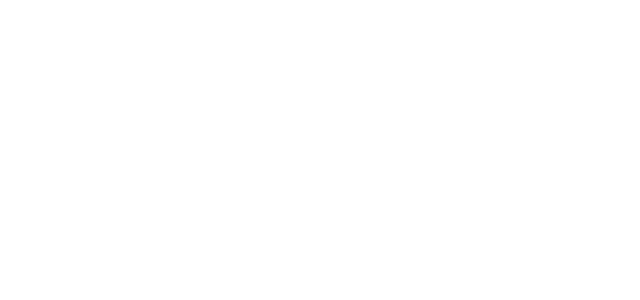
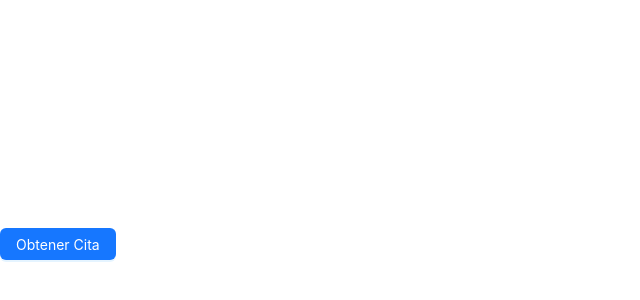
Before and after one commit to cigotete/react-antd-components-demos, a React (Vite) app: page / in a window 1280 px wide. Shown: the part 156-456 px from the top of the page, without its empty margins (0-640 px from the left). Built offline with nearby package versions, Linux system fonts and the light colour scheme.

Commit message:
Created button demo.

```diff
--- a/src/App.jsx
+++ b/src/App.jsx
@@ -1,7 +1,9 @@
+import { DemoButton } from "./componentsDemo";
 export function App() {
 
   return (
     <>
+      <DemoButton />
     </>
   );
 }
--- /dev/null
+++ b/src/componentsDemo/DemoButton.jsx
@@ -0,0 +1,37 @@
+import { useState } from 'react';
+import { Button } from 'antd';
+import axios from 'axios';
+
+export function DemoButton () {
+  const [isLoading, setIsLoading] = useState(false);
+  const [quote, setQuote] = useState('');
+
+  const handleClick = async () => {
+    setIsLoading(true);
+
+    try {
+      const response = await axios.get('https://api.breakingbadquotes.xyz/v1/quotes');
+      const { data } = response;
+      console.log('data:', data);
+      setQuote(data[0]);
+    } catch (error) {
+      console.error('Error:', error);
+    } finally {
+      setIsLoading(false);
+    }
+  };
+
+  return (
+    <>
+      <Button
+      type="primary"
+      loading={isLoading}
+      onClick={handleClick}
+      >
+        {isLoading ? 'Cargando...' : 'Obtener Cita'}
+      </Button>
+      { quote.quote && <p>{quote.quote}</p> }
+      { quote.author && <p>{quote.author}</p> }
+    </>
+  );
+}
--- /dev/null
+++ b/src/componentsDemo/index.js
@@ -0,0 +1 @@
+export * from './DemoButton';
```
